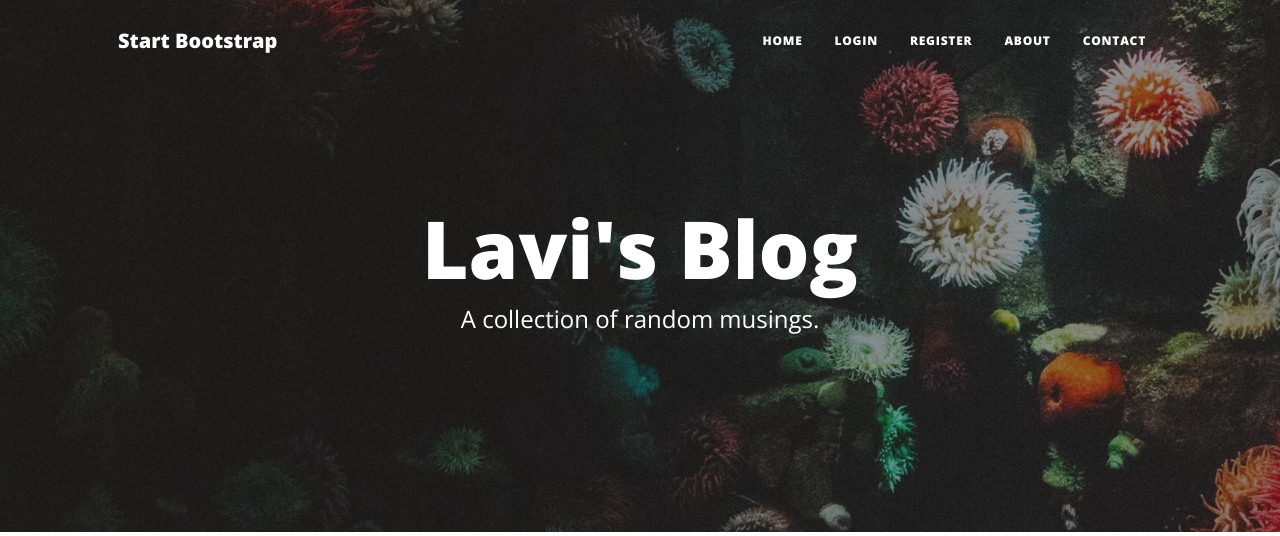
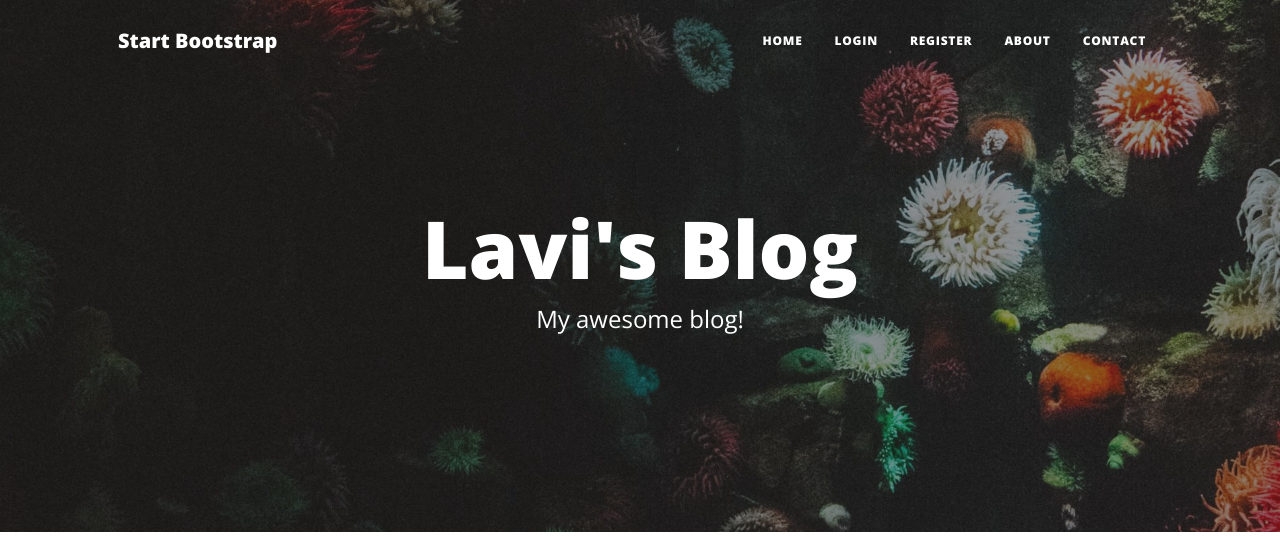
Before and after one commit to LaviAzankot/day-69-starting-files-blog-with-users, a Flask app: page / in a window 1280 px wide. Shown: the top 536 px of the page. Run offline with Flask 3, Linux system fonts and the light colour scheme; data that the repository does not hold is empty; some libraries are stand-ins or nearby versions.

Commit message:
Update index.html
Change description

```diff
--- a/templates/index.html
+++ b/templates/index.html
@@ -10,7 +10,7 @@
       <div class="col-md-10 col-lg-8 col-xl-7">
         <div class="site-heading">
           <h1>Lavi's Blog</h1>
-          <span class="subheading">A collection of random musings.</span>
+          <span class="subheading">My awesome blog!</span>
         </div>
       </div>
     </div>
```
